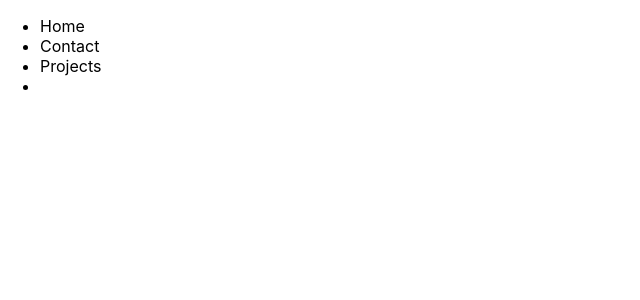
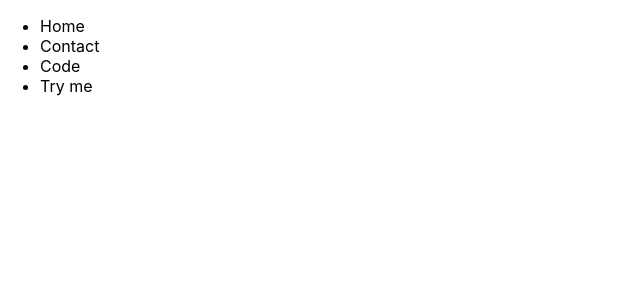
Before and after one commit to brunoalfred/brunoalfred.github.io, a Next.js app: page / in a window 1280 px wide. Shown: the top 300 px of the page, without its empty margins (0-640 px from the left). Built offline with nearby package versions, Linux system fonts and the light colour scheme.

Commit message:
Created all the core pages for the site

```diff
--- a/components/header/Header.js
+++ b/components/header/Header.js
@@ -1,5 +1,5 @@
 import styles from './Header.module.css';
-
+import Link from 'next/link';
 
 export default function Header() {
     return (
@@ -7,13 +7,26 @@ export default function Header() {
         <nav className={styles.global}>
             <div>
                 <ul>
-
-                    <li>Home</li>
-                    <li>Contact</li>
-                    <li>Projects</li>
-                    <li></li>
-
-
+                    <li>
+                        <Link href="#">
+                            <a >Home</a>
+                        </Link>
+                    </li>
+                    <li>
+                        <Link href="/contact">
+                            <a >Contact</a>
+                        </Link>
+                    </li>
+                    <li>
+                        <Link href="/code">
+                            <a>Code</a>
+                        </Link>
+                    </li>
+                    <li>
+                        <Link href="/tryme">
+                            <a>Try me</a>
+                        </Link>
+                    </li>
                 </ul>
             </div>
         </nav>
--- a/pages/index.js
+++ b/pages/index.js
@@ -1,5 +1,4 @@
-import Background from '../components/background/Background'
-import Base from '../layout/Base'
+import Base from '../layout/Base';
 
 
 export default function Home() {
```
Also changed, not shown: pages/code.js (added, +9 -0 lines), pages/contact.js (added, +9 -0 lines), pages/tryme.js (added, +10 -0 lines).
